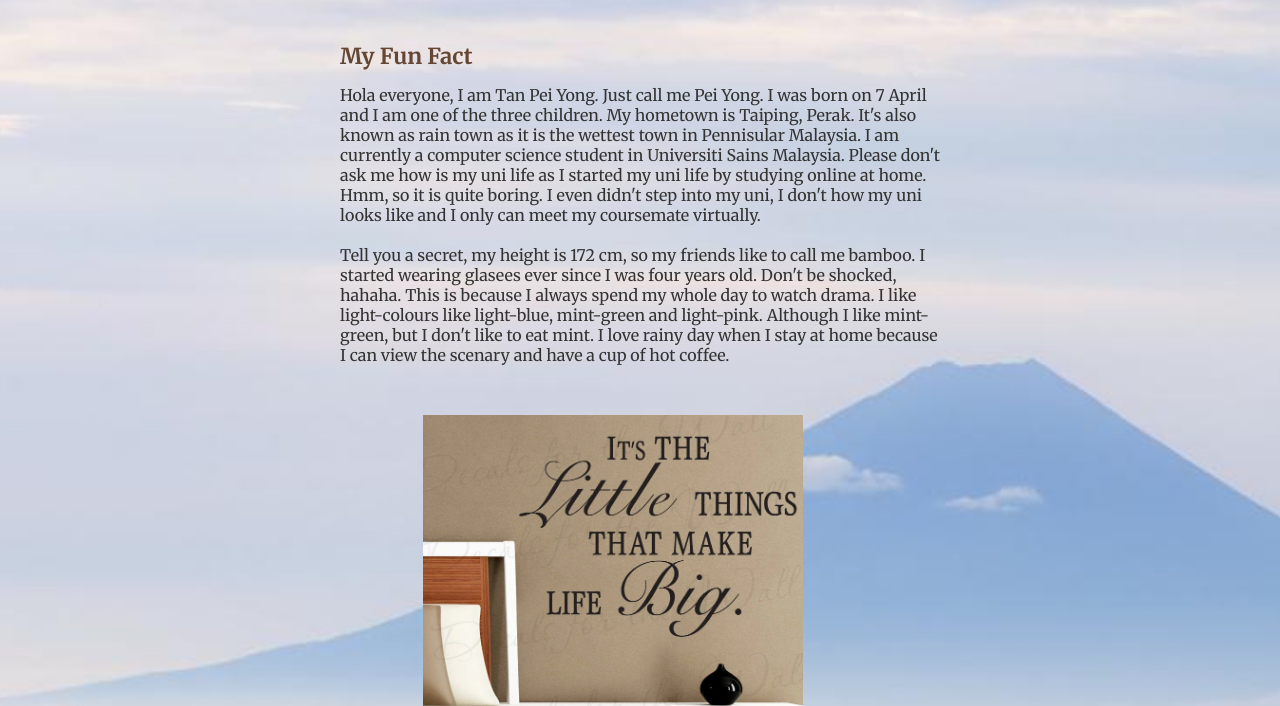
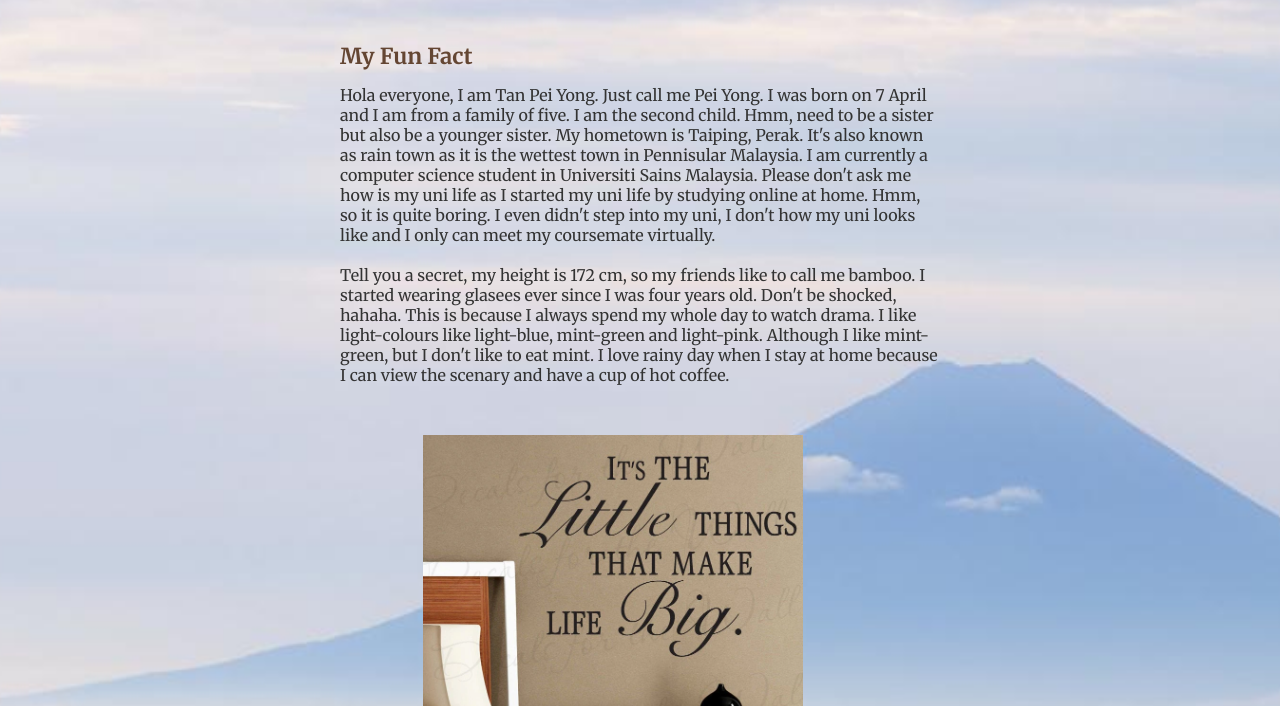
Before and after one commit to Peiyong47/About-Me, a plain HTML site: page info-1.html in a window 1280 px wide. Shown: the part 94-800 px from the top of the page. Drawn offline with Linux system fonts and the light colour scheme.

Commit message:
Changing

```diff
--- a/info-1.html
+++ b/info-1.html
@@ -26,7 +26,7 @@
             <article>
                 <h2>My Fun Fact</h2>
                 <div>
-                    Hola everyone, I am Tan Pei Yong. Just call me Pei Yong. I was born on 7 April and I am one of the three children. My hometown is Taiping, Perak.
+                    Hola everyone, I am Tan Pei Yong. Just call me Pei Yong. I was born on 7 April and I am from a family of five. I am the second child. Hmm, need to be a sister but also be a younger sister. My hometown is Taiping, Perak.
                     It's also known as rain town as it is the wettest town in Pennisular Malaysia. I am currently a computer science student in Universiti Sains Malaysia.
                     Please don't ask me how is my uni life as I started my uni life by studying online at home. Hmm, so it is quite boring.
                     I even didn't step into my uni, I don't how my uni looks like and I only can meet my coursemate virtually.
```
